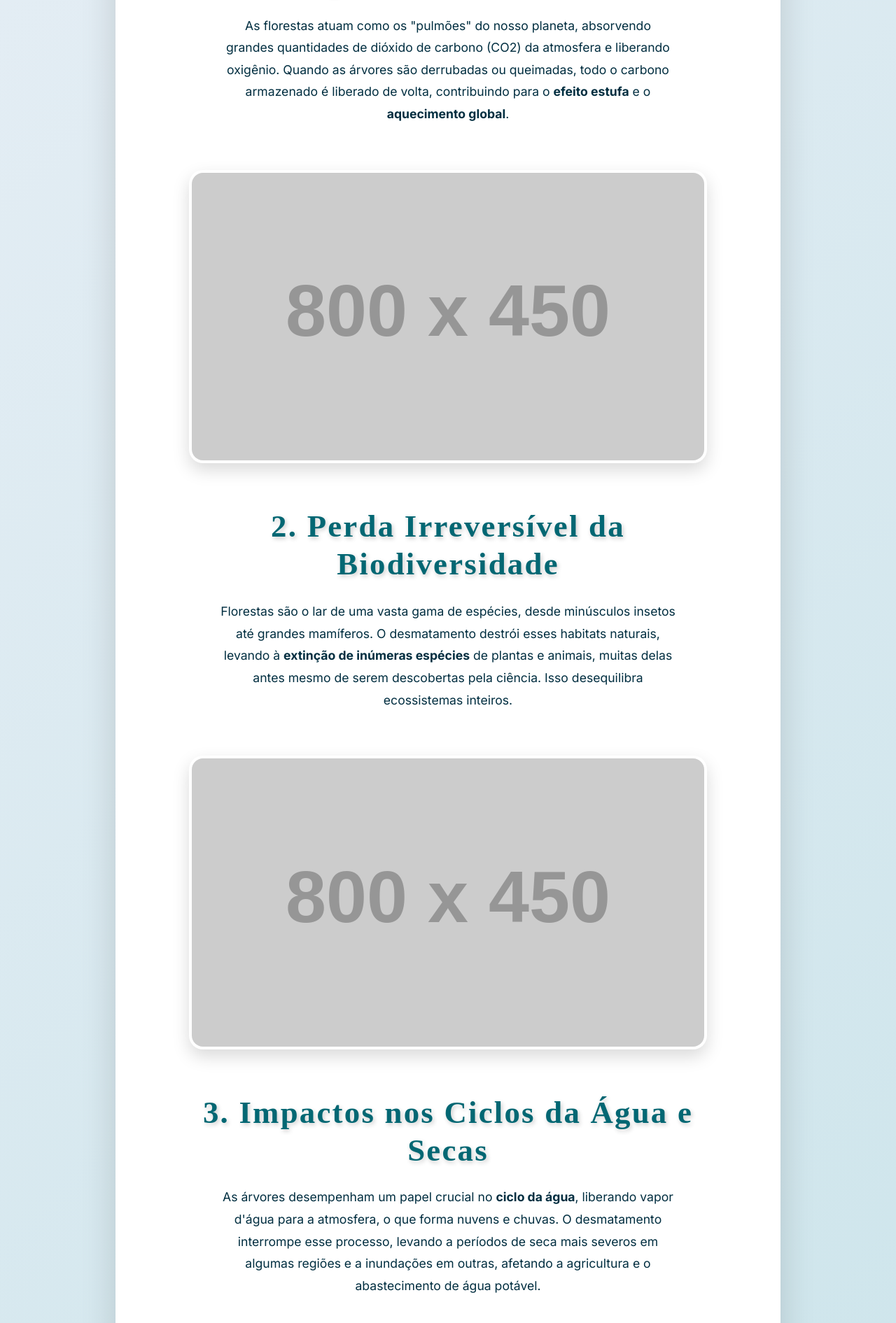
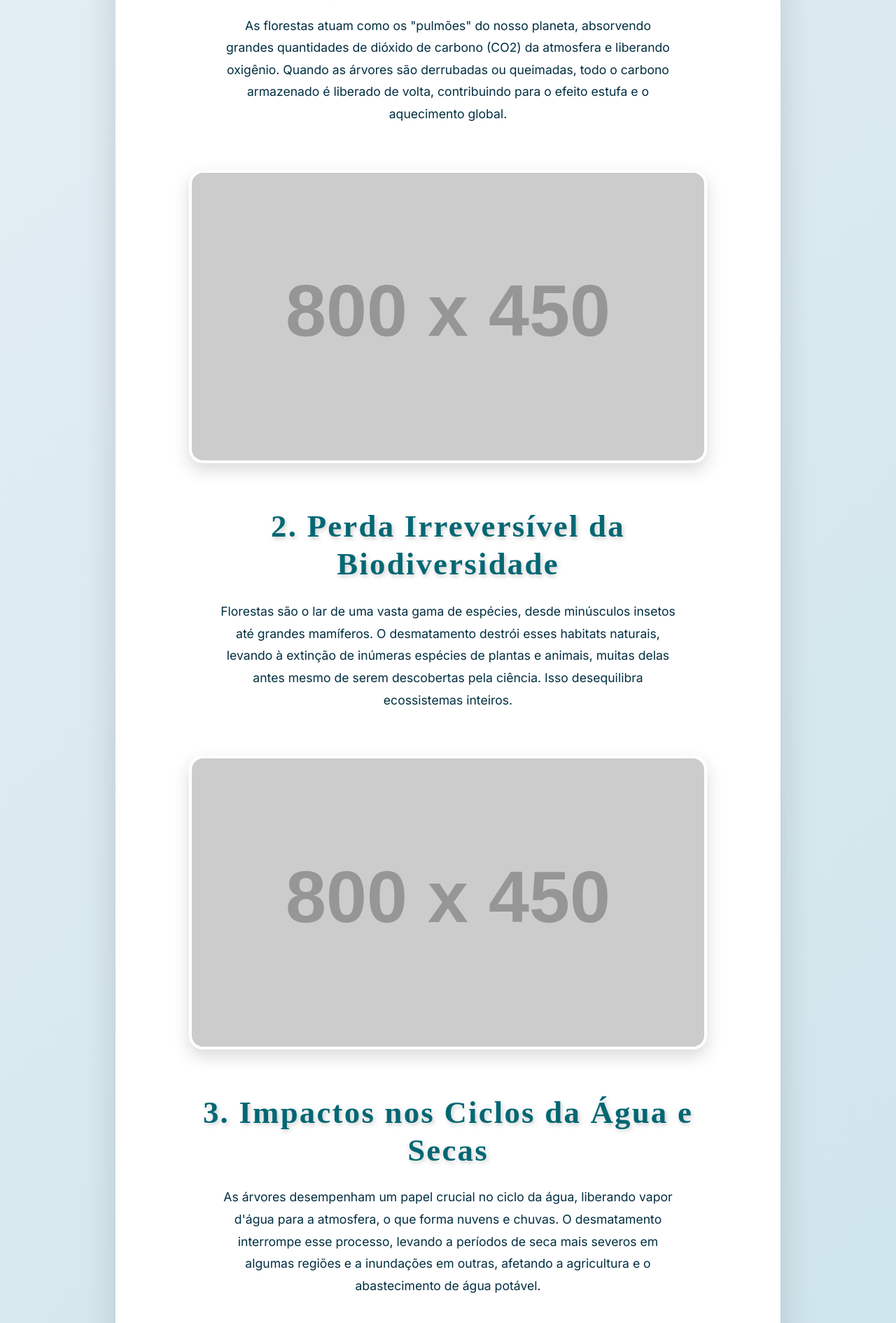
Before and after one commit to M4rll/agrinho, a plain HTML site: page desmatamento.html in a window 1280 px wide. Shown: the part 449-2340 px from the top of the page at 70% size. Drawn offline with Linux system fonts and the light colour scheme; placeholder pictures from the web are drawn by us; a web font is replaced by a local one.

Commit message:
Update desmatamento.html

```diff
--- a/desmatamento.html
+++ b/desmatamento.html
@@ -17,19 +17,19 @@
         <p>O desmatamento, a remoção em larga escala de florestas, é uma das maiores ameaças ambientais do nosso tempo. Suas consequências vão muito além da perda de árvores, afetando profundamente o clima, a biodiversidade e a vida de milhões de pessoas.</p>
 
         <h3>1. Mudanças Climáticas e Aumento do Aquecimento Global</h3>
-        <p>As florestas atuam como os "pulmões" do nosso planeta, absorvendo grandes quantidades de dióxido de carbono (CO2) da atmosfera e liberando oxigênio. Quando as árvores são derrubadas ou queimadas, todo o carbono armazenado é liberado de volta, contribuindo para o <strong>efeito estufa</strong> e o <strong>aquecimento global</strong>.</p>
+        <p>As florestas atuam como os "pulmões" do nosso planeta, absorvendo grandes quantidades de dióxido de carbono (CO2) da atmosfera e liberando oxigênio. Quando as árvores são derrubadas ou queimadas, todo o carbono armazenado é liberado de volta, contribuindo para o efeito estufa e o aquecimento global.</p>
         <img src="https://placehold.co/800x450/026773/E0F2F7?text=Florestas+Ameaçadas" alt="Uma floresta exuberante vista de cima, com algumas áreas mostrando sinais de desmatamento.">
 
         <h3>2. Perda Irreversível da Biodiversidade</h3>
-        <p>Florestas são o lar de uma vasta gama de espécies, desde minúsculos insetos até grandes mamíferos. O desmatamento destrói esses habitats naturais, levando à <strong>extinção de inúmeras espécies</strong> de plantas e animais, muitas delas antes mesmo de serem descobertas pela ciência. Isso desequilibra ecossistemas inteiros.</p>
+        <p>Florestas são o lar de uma vasta gama de espécies, desde minúsculos insetos até grandes mamíferos. O desmatamento destrói esses habitats naturais, levando à extinção de inúmeras espécies de plantas e animais, muitas delas antes mesmo de serem descobertas pela ciência. Isso desequilibra ecossistemas inteiros.</p>
         <img src="https://placehold.co/800x450/3CA6A6/012E40?text=Biodiversidade+Perdida" alt="Um animal selvagem, como um macaco ou pássaro, em seu habitat natural na floresta.">
 
         <h3>3. Impactos nos Ciclos da Água e Secas</h3>
-        <p>As árvores desempenham um papel crucial no <strong>ciclo da água</strong>, liberando vapor d'água para a atmosfera, o que forma nuvens e chuvas. O desmatamento interrompe esse processo, levando a períodos de seca mais severos em algumas regiões e a inundações em outras, afetando a agricultura e o abastecimento de água potável.</p>
+        <p>As árvores desempenham um papel crucial no ciclo da água, liberando vapor d'água para a atmosfera, o que forma nuvens e chuvas. O desmatamento interrompe esse processo, levando a períodos de seca mais severos em algumas regiões e a inundações em outras, afetando a agricultura e o abastecimento de água potável.</p>
         <img src="https://placehold.co/800x450/012E40/C0E0E6?text=Rios+Secos+e+Inundações" alt="Um rio seco ou uma área de inundação, ilustrando o impacto do desmatamento na água.">
 
         <h3>4. Erosão do Solo e Desertificação</h3>
-        <p>As raízes das árvores seguram o solo no lugar, prevenindo a <strong>erosão</strong>. Sem elas, o solo fica exposto à chuva e ao vento, sendo facilmente levado. Isso pode levar à desertificação, transformando terras férteis em áreas improdutivas, o que impacta diretamente a produção de alimentos.</p>
+        <p>As raízes das árvores seguram o solo no lugar, prevenindo a erosão. Sem elas, o solo fica exposto à chuva e ao vento, sendo facilmente levado. Isso pode levar à desertificação, transformando terras férteis em áreas improdutivas, o que impacta diretamente a produção de alimentos.</p>
         <img src="https://placehold.co/800x450/E6EEF5/026773?text=Solo+Eroído" alt="Uma paisagem com solo erodido e pouca vegetação.">
 
         <h3>5. Consequências para Comunidades Locais e Povos Indígenas</h3>
```
